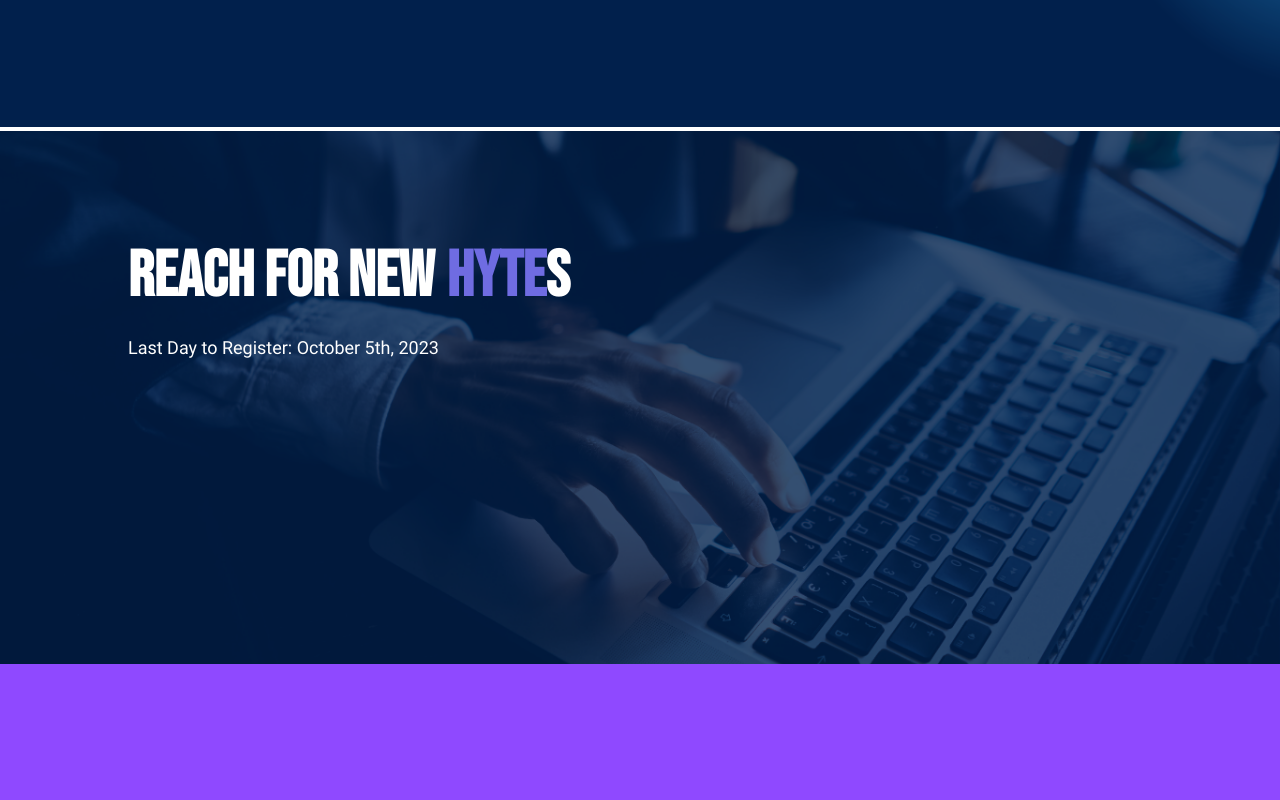
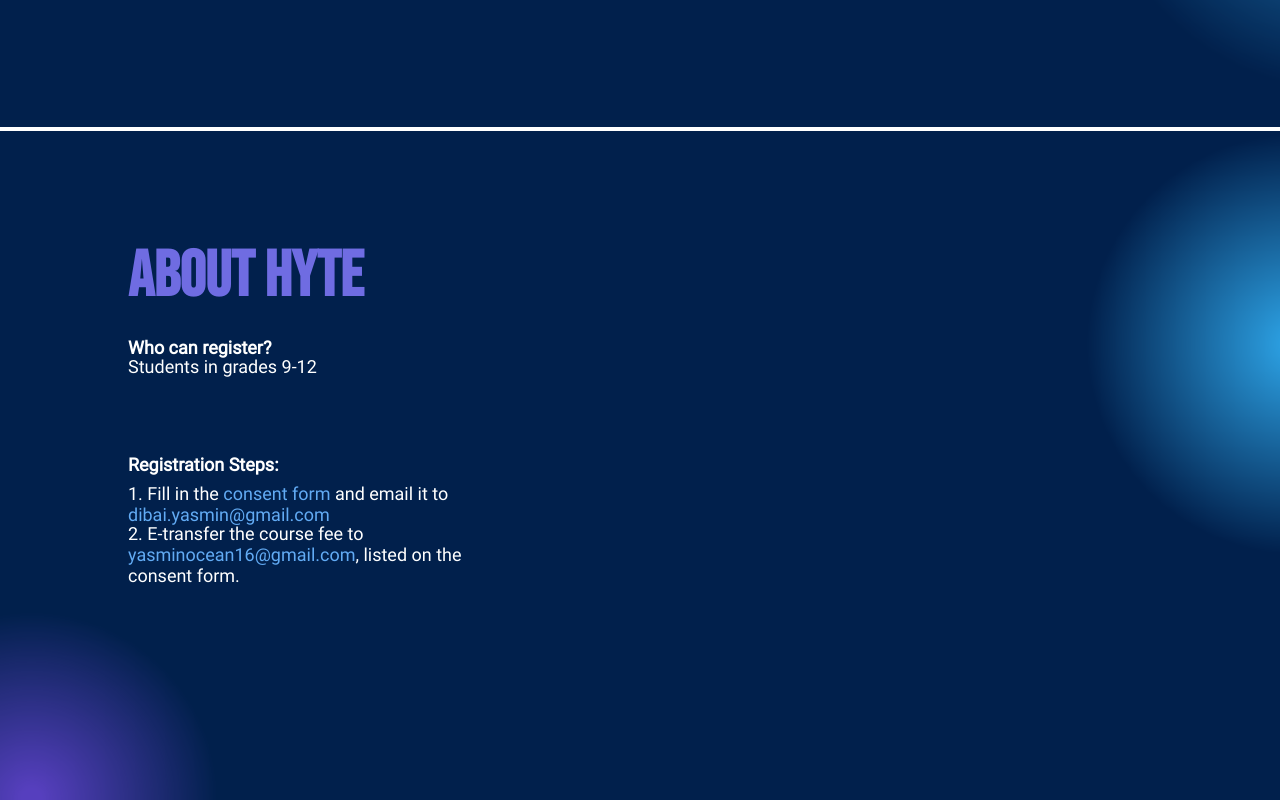
Before and after one commit to richardm1645/HYTE, a React (Create React App) app: page / in a window 1280 px wide. Shown: the part 2040-2840 px from the top of the page. Built offline with nearby package versions, Linux system fonts and the light colour scheme.

Commit message:
Add registration page

```diff
--- a/src/components/Home.js
+++ b/src/components/Home.js
@@ -3,6 +3,7 @@ import React from 'react';
 import HomeBG from "../backgrounds/Home.png"
 import AboutBG from "../backgrounds/About.png"
 import PhasesBG from "../backgrounds/Program Phases.png"
+import RegistrationBG from "../backgrounds/Registration.png"
 import ContactBG from "../backgrounds/Contact.png"
 
 import Button from './Button';
@@ -68,6 +69,21 @@ export default function Home() {
       </div>
 
       <div>
+        <div className='registration-container'>
+          <h1 className='about-text'>About Hyte</h1>
+          <p className='about-desc'><b>Who can register?</b></p>
+          <p className='about-desc'>Students in grades 9-12</p>
+          <br />
+          <p className='registration-desc'><b>Registration Steps:</b></p>
+          <p className='about-desc'>1. Fill in the <a href="#">consent form</a> and email it to
+          <a href='mailto:dibai.yasmin@gmail.com'> dibai.yasmin@gmail.com</a></p>
+          <p className='about-desc'>2. E-transfer the course fee to
+          <a href='mailto:yasminocean16@gmail.com'> yasminocean16@gmail.com</a>, listed on the consent form.</p>
+        </div>
+        <img src={RegistrationBG} className='bg' alt='RegistrationBG' />
+      </div>
+
+      <div>
         <div className='about-container'>
           <div className='register-text-container'>
             <h1 className='register-text'>Reach for new </h1>
@@ -79,8 +95,7 @@ export default function Home() {
           </p>
           <Footer />
         </div>
-
-        <img src={ContactBG} className='bg' alt='RegistrationBG' />
+        <img src={ContactBG} className='bg' alt='ContactBG' />
       </div>
 
     </main>
--- a/src/styles/home.scss
+++ b/src/styles/home.scss
@@ -87,6 +87,15 @@
   max-width: 30%;
   margin-top: -2ch;
 
+  a {
+    color: rgb(98, 171, 244);
+    text-decoration: none;
+
+    &:hover {
+      text-decoration: underline;
+    }
+  }
+
   @media (max-width: 768px) {
     font-size: 8px;
   }
@@ -147,10 +156,35 @@
   justify-content: space-around;
 }
 
+.registration-container {
+  position: absolute;
+  width: 90%;
+  font-size: 2em;
+  color: white;
+  display: flex;
+  justify-content: center;
+  flex-direction: column;
+  margin-left: 10%;
+  margin-top: 5%;
+}
 
 .register-text-container {
   display: flex;
   flex-direction: row;
+  text-decoration: none;
+}
+
+.registration-desc {
+  font-family: "Roboto";
+  font-size: large;
+  max-width: 30%;
+  margin-top: 2ch;
+  padding-bottom: 1ch;
+  text-decoration: none;
+
+  @media (max-width: 768px) {
+    font-size: 8px;
+  }
 }
 
 .register-text {
```
